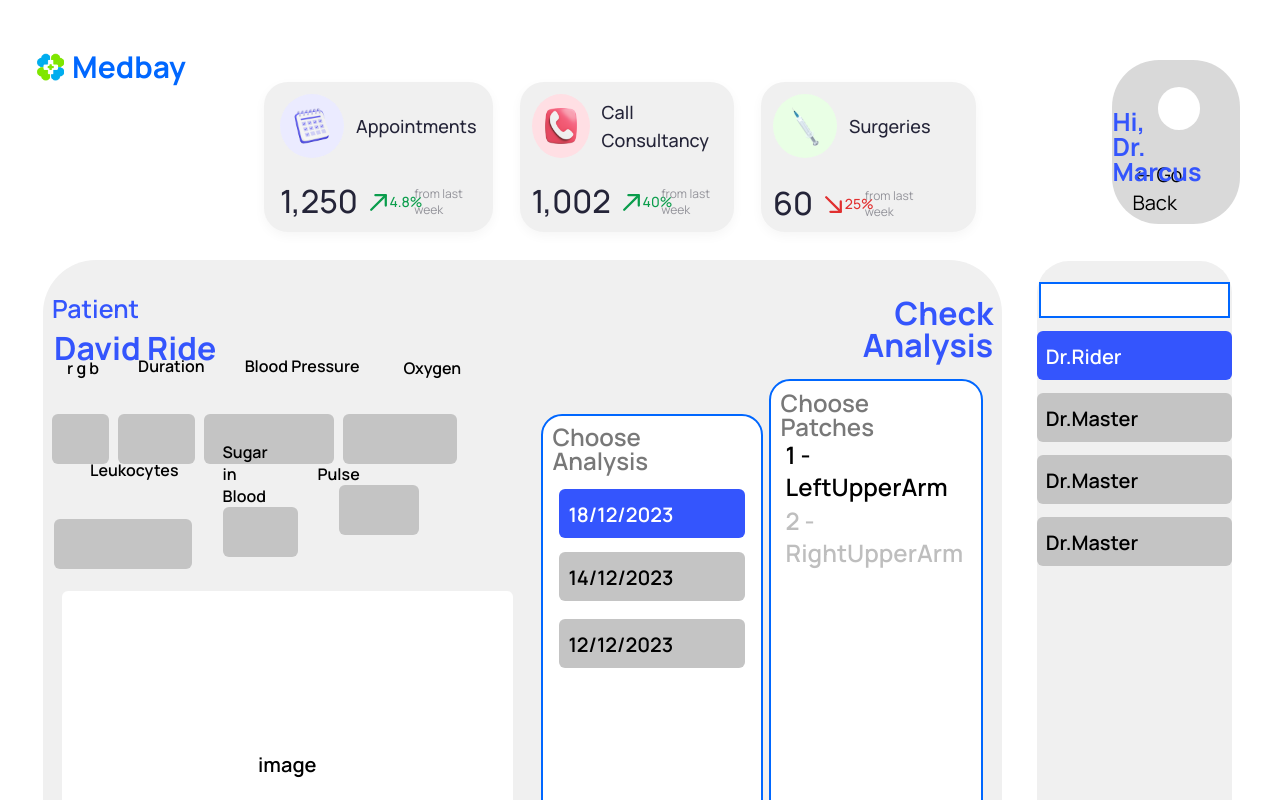
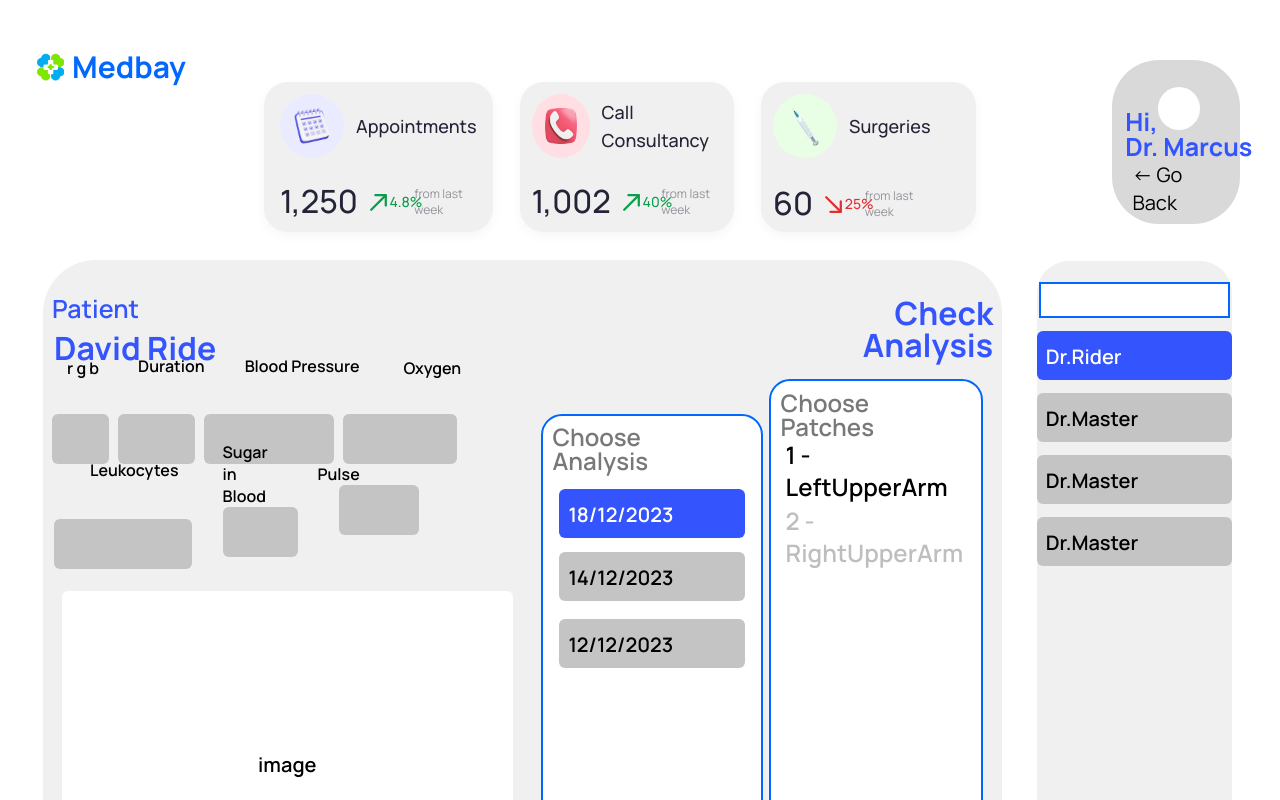
Before and after one commit to nastiiiii/QualityLife, a React (Create React App) app: page /analysis in a window 1280 px wide. Shown: the top 800 px of the page. Built offline with nearby package versions, Linux system fonts and the light colour scheme.

Commit message:
fix: profile name offset

```diff
--- a/src/components/Header/index.jsx
+++ b/src/components/Header/index.jsx
@@ -188,7 +188,7 @@ const Header = (props) => {
               </Text>
             </div>
             <Text
-              className="absolute leading-[100.00%] right-[20px] sm:text-[21px] md:text-[23px] text-[25px] text-indigo-A700 top-[30%]"
+              className="relative leading-[100.00%] sm:text-[21px] md:text-[23px] text-[25px] text-indigo-A700 top-[30%] left-[10%]"
               size="txtManropeBold25"
             >
               <>
```
